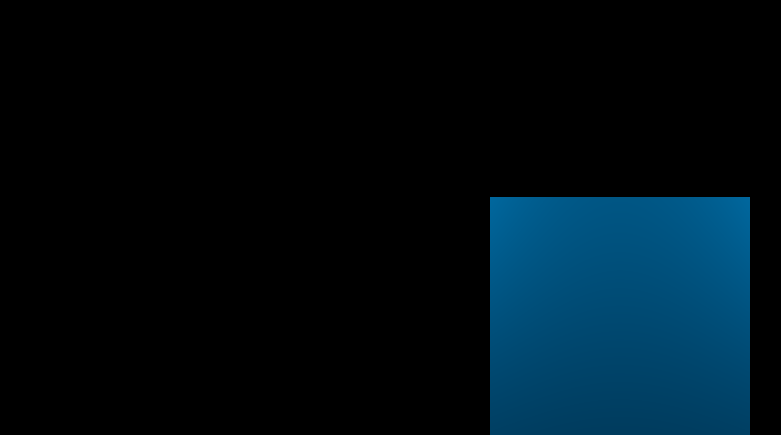
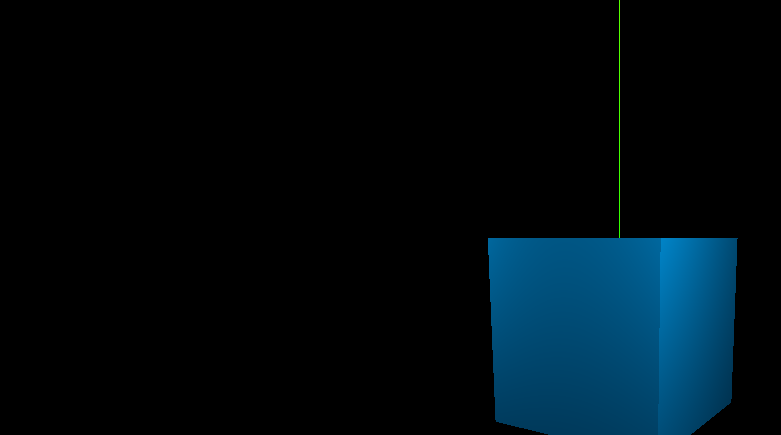
Before and after one commit to bumbledoge/treijs, a website built with Vite: page index.html in a window 1280 px wide. Shown: the part 73-508 px from the top of the page, without its empty margins (20-801 px from the left). Built offline with nearby package versions, Linux system fonts and the light colour scheme.

Commit message:
updates structure

```diff
--- a/index.html
+++ b/index.html
@@ -27,6 +27,6 @@
         <h1 class="sectionTitle">test everywhere</h1>
       </div>
     </div>
-    <script type="module" src="scroll.js" defer></script>
+    <script type="module" src="./scripts/scrollToSky.js" defer></script>
   </body>
 </html>
--- a/scroll.js
+++ b/scripts/scroll.js
@@ -15,14 +15,20 @@ const scene = new THREE.Scene();
 
 // OBJECTTT
 const geometry = new THREE.BoxGeometry(2, 2, 2);
-const mesh = new THREE.MeshLambertMaterial({ color: 0x008dd5 });
+const mesh = new THREE.MeshLambertMaterial({
+  color: 0x008dd5,
+});
 const theCube = new THREE.Mesh(geometry, mesh);
 scene.add(theCube);
 
 // CAMERAAAA
 const camera = new THREE.PerspectiveCamera(75, SIZES.width / SIZES.height);
 camera.position.z = 5;
+camera.position.x = 3;
+camera.position.y = 1;
 scene.add(camera);
+
+camera.lookAt(theCube.position);
 
 // LIGHTSSSSSS
 var light = new THREE.PointLight("white", 20);
@@ -30,6 +36,10 @@ var light1 = new THREE.PointLight("white", 20);
 light.position.set(3, 2, 2);
 light1.position.set(-3, 2, 2);
 scene.add(light, light1);
+
+// AXES HELPER
+const axesHelper = new THREE.AxesHelper(5);
+scene.add(axesHelper);
 
 // RENDERRRRR
 const renderer = new THREE.WebGLRenderer({ canvas: CANVAS });
@@ -43,7 +53,7 @@ const lowFrameRate = (event, model) => {
   if (count % 3 === 0) {
     model.rotation.x += window.scrollY / 700 - model.rotation.x;
     model.rotation.z += window.scrollY / 1200 - model.rotation.z;
-    let scalePower = window.scrollY / 1000 + 1;
+    let scalePower = window.scrollY / 2000 + 1;
     model.scale.set(scalePower, scalePower, scalePower);
     renderer.render(scene, camera);
     console.log(window.scrollY);
--- /dev/null
+++ b/scripts/scrollToSky.js
@@ -0,0 +1,64 @@
+import * as THREE from "three";
+import { GLTFLoader } from "three/addons/loaders/GLTFLoader.js";
+
+// Constants
+const CANVAS = document.querySelector("canvas.webgl");
+const body = document.querySelector("body");
+console.log(body);
+const SIZES = {
+  width: 1000,
+  height: 800,
+};
+
+// SCENEEEEE
+const scene = new THREE.Scene();
+
+// OBJECTTT
+const geometry = new THREE.BoxGeometry(2, 2, 2);
+const mesh = new THREE.MeshLambertMaterial({
+  color: 0x008dd5,
+});
+const theCube = new THREE.Mesh(geometry, mesh);
+scene.add(theCube);
+
+// CAMERAAAA
+const camera = new THREE.PerspectiveCamera(75, SIZES.width / SIZES.height);
+camera.position.z = 5;
+camera.position.x = 3;
+camera.position.y = 1;
+scene.add(camera);
+
+camera.lookAt(theCube.position);
+
+// LIGHTSSSSSS
+var light = new THREE.PointLight("white", 20);
+var light1 = new THREE.PointLight("white", 20);
+light.position.set(3, 2, 2);
+light1.position.set(-3, 2, 2);
+scene.add(light, light1);
+
+// AXES HELPER
+const axesHelper = new THREE.AxesHelper(20);
+scene.add(axesHelper);
+
+// RENDERRRRR
+const renderer = new THREE.WebGLRenderer({ canvas: CANVAS });
+renderer.setSize(SIZES.width, SIZES.height);
+renderer.render(scene, camera); // first render
+
+let count = 0;
+document.addEventListener("scroll", (event) => lowFrameRate(event, theCube));
+
+const lowFrameRate = (event, model) => {
+  if (count % 3 === 0) {
+    // model.rotation.x += window.scrollY / 700 - model.rotation.x;
+    // model.rotation.z += window.scrollY / 1200 - model.rotation.z;
+    model.position.y += window.scrollY / 300 - model.position.y;
+    camera.lookAt(theCube.position);
+
+    // let scalePower = window.scrollY / 2000 + 1;
+    // model.scale.set(scalePower, scalePower, scalePower);
+    renderer.render(scene, camera);
+  }
+  count++;
+};
```
Also changed, not shown: scripts/gltf-model.js (renamed from gltf-model.js), scripts/moveLikeMouse.js (renamed from script.js), scripts/orbit.js (renamed from orbit.js).
